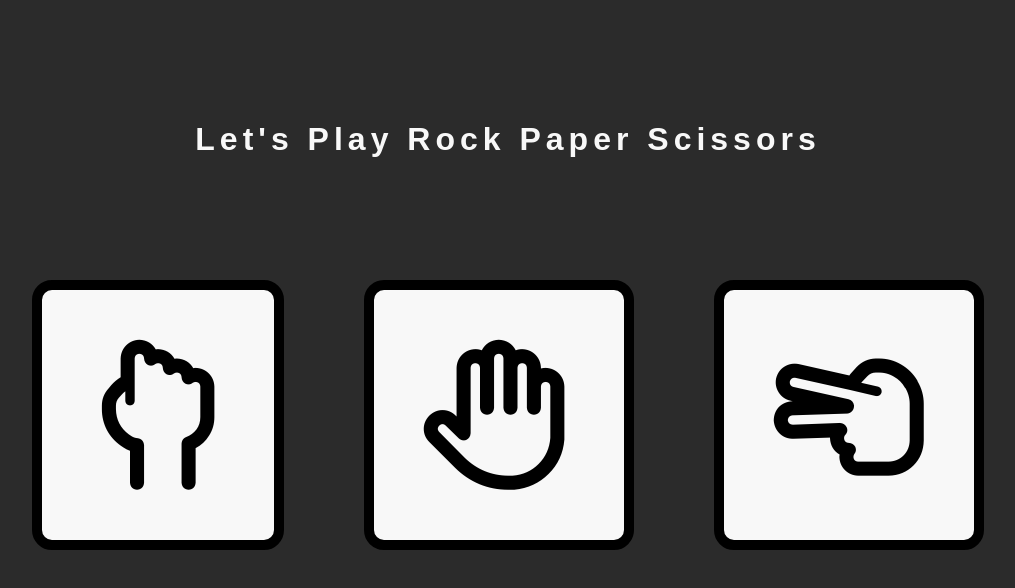
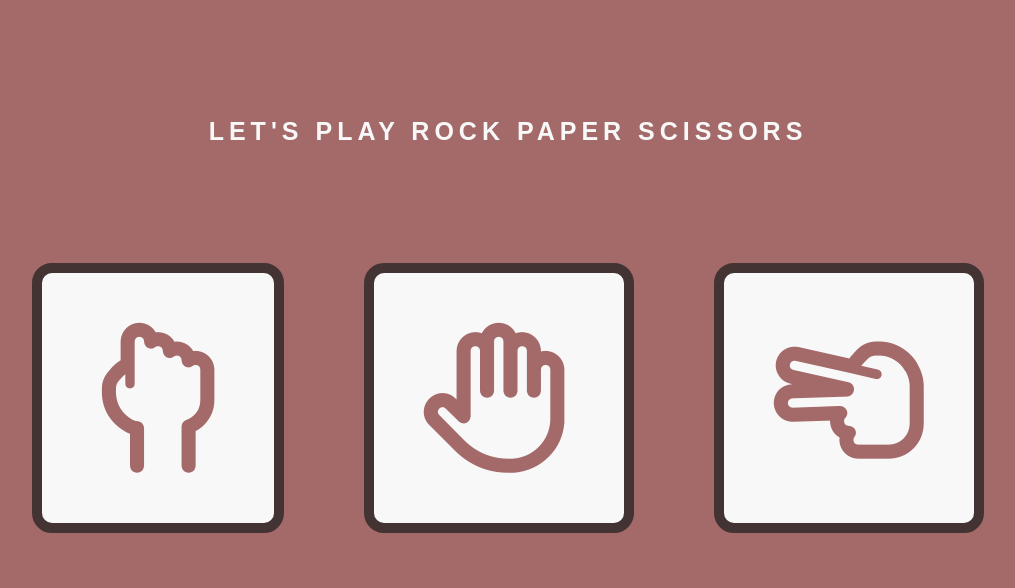
Before and after one commit to erikajdavid/rockPaperScissors, a plain HTML site: page index.html in a window 1280 px wide. Shown: the whole page, without its empty margins (132-1147 px from the left). Drawn offline with Linux system fonts and the light colour scheme.

Commit message:
initial styling of h2

```diff
--- a/style.css
+++ b/style.css
@@ -1,13 +1,15 @@
 body {
-    background-color: rgb(43, 43, 43);
+    background-color: rgb(164, 105, 105);
 }
 
-h1 {
+h1, h2 {
     text-align: center;
     padding: 100px 0;
     color: rgb(248, 248, 248);
     font-family: Arial, Helvetica, sans-serif;
     letter-spacing: 5px;
+    text-transform: uppercase;
+    font-size: 25px;
 }
 
 .game {
@@ -25,6 +27,7 @@ h1 {
     padding: 50px;
     margin: 0 40px;
     background-color: rgb(248, 248, 248);
-    border: 10px black solid;
+    border: 10px rgb(68, 51, 51) solid;
     border-radius: 20px;
+    color: rgb(164, 105, 105);
 }
```
